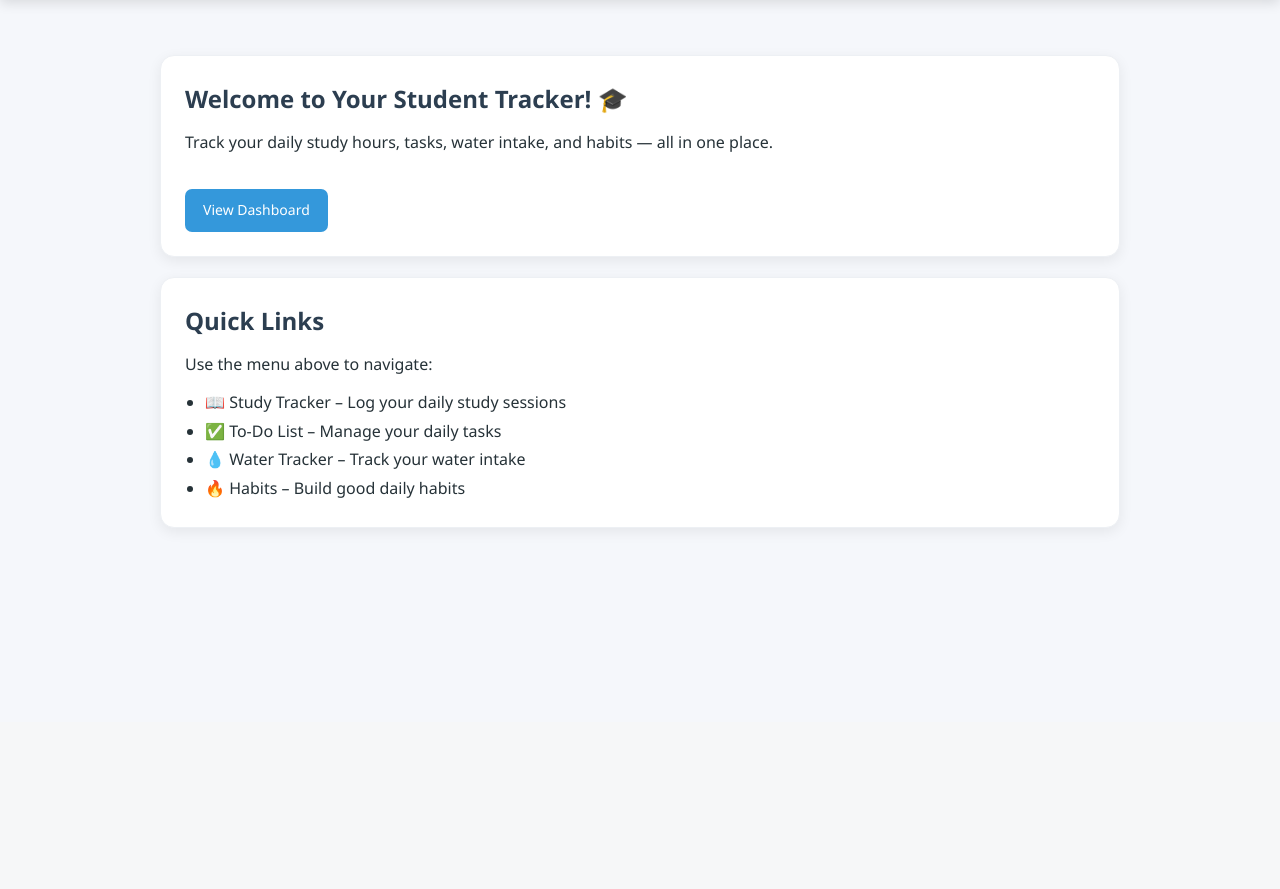
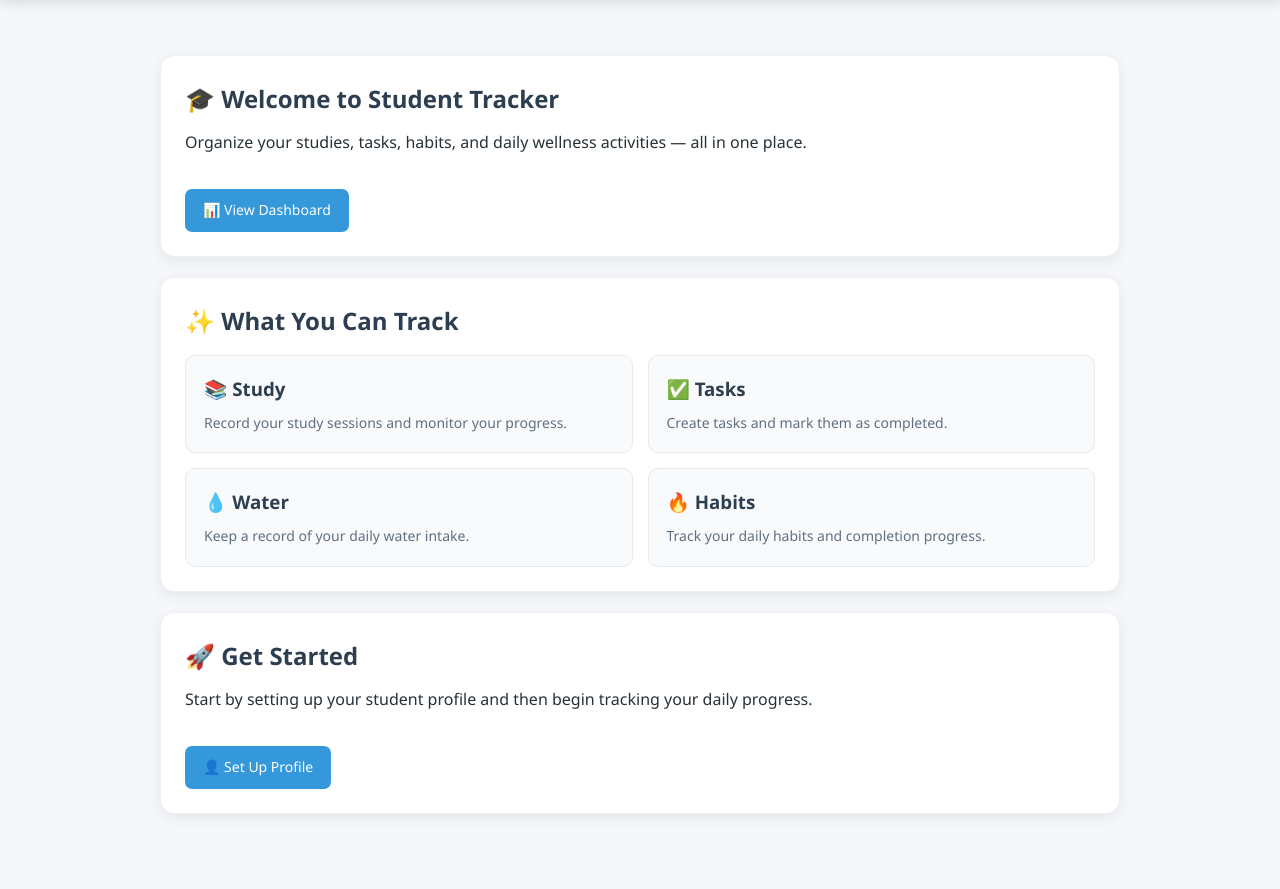
Before and after one commit to 24nn1a1270-source/student-study-health-tracker, a Flask app: page / in a window 1280 px wide. Shown: the part 78-967 px from the top of the page. Before the commit the page ends 607 px from the top, so only its background shows below. Run offline with Flask 3, Linux system fonts and the light colour scheme.

Commit message:
Improve home page design

```diff
--- a/static/style.css
+++ b/static/style.css
@@ -182,3 +182,36 @@ a:hover {
         padding: 18px;
     }
 }
+/* Home page feature cards */
+
+.feature-list {
+    display: grid;
+    grid-template-columns: repeat(2, 1fr);
+    gap: 15px;
+    margin-top: 15px;
+}
+
+.feature-item {
+    background: #f8fafc;
+    border: 1px solid #e6ebf0;
+    border-radius: 10px;
+    padding: 18px;
+}
+
+.feature-item h3 {
+    margin-bottom: 8px;
+    color: #2c3e50;
+}
+
+.feature-item p {
+    margin-bottom: 0;
+    font-size: 14px;
+    color: #607080;
+}
+
+/* Mobile layout */
+@media (max-width: 600px) {
+    .feature-list {
+        grid-template-columns: 1fr;
+    }
+}
--- a/templates/home.html
+++ b/templates/home.html
@@ -1,21 +1,61 @@
 {% extends "base.html" %}
 
 {% block content %}
-    <div class="card">
-        <h2>Welcome to Your Student Tracker! 🎓</h2>
-        <p>Track your daily study hours, tasks, water intake, and habits — all in one place.</p>
-        <br>
-        <a href="/dashboard" class="btn">View Dashboard</a>
+
+<div class="card">
+    <h2>🎓 Welcome to Student Tracker</h2>
+
+    <p>
+        Organize your studies, tasks, habits, and daily wellness
+        activities — all in one place.
+    </p>
+
+    <br>
+
+    <a href="/dashboard" class="btn">📊 View Dashboard</a>
+</div>
+
+
+<div class="card">
+    <h2>✨ What You Can Track</h2>
+
+    <div class="feature-list">
+
+        <div class="feature-item">
+            <h3>📚 Study</h3>
+            <p>Record your study sessions and monitor your progress.</p>
+        </div>
+
+        <div class="feature-item">
+            <h3>✅ Tasks</h3>
+            <p>Create tasks and mark them as completed.</p>
+        </div>
+
+        <div class="feature-item">
+            <h3>💧 Water</h3>
+            <p>Keep a record of your daily water intake.</p>
+        </div>
+
+        <div class="feature-item">
+            <h3>🔥 Habits</h3>
+            <p>Track your daily habits and completion progress.</p>
+        </div>
+
     </div>
+</div>
 
-    <div class="card">
-        <h2>Quick Links</h2>
-        <p>Use the menu above to navigate:</p>
-        <ul style="margin-left: 20px; margin-top: 10px; line-height: 1.8;">
-            <li>📖 Study Tracker – Log your daily study sessions</li>
-            <li>✅ To-Do List – Manage your daily tasks</li>
-            <li>💧 Water Tracker – Track your water intake</li>
-            <li>🔥 Habits – Build good daily habits</li>
-        </ul>
-    </div>
+
+<div class="card">
+    <h2>🚀 Get Started</h2>
+
+    <p>
+        Start by setting up your student profile and then begin
+        tracking your daily progress.
+    </p>
+
+    <br>
+
+    <a href="/profile" class="btn">👤 Set Up Profile</a>
+</div>
+
 {% endblock %}
```
